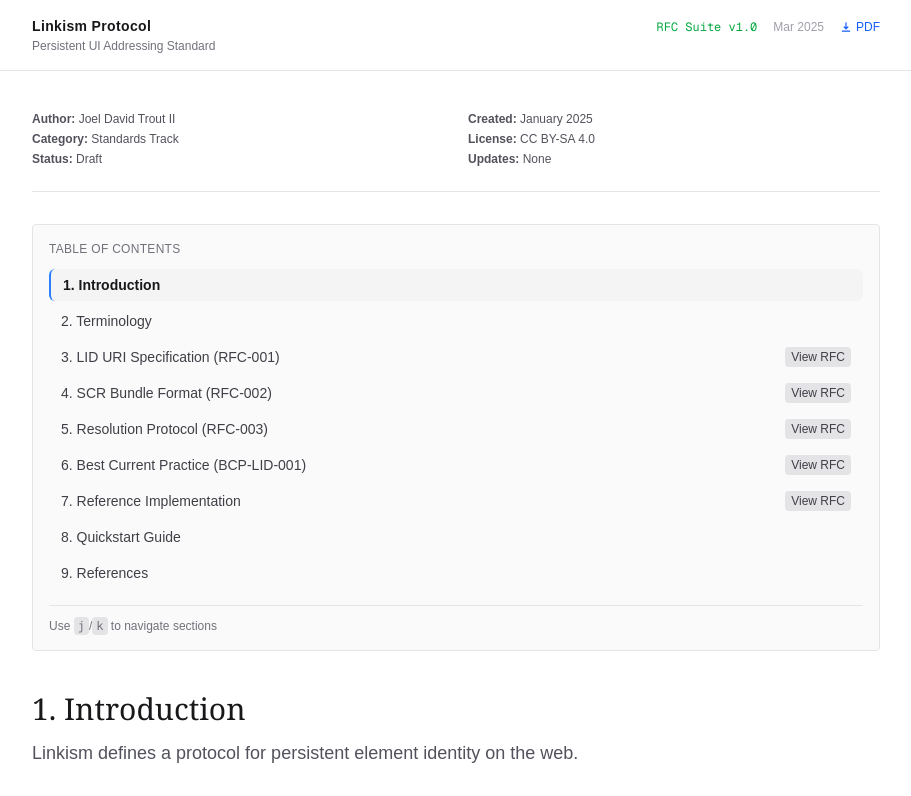
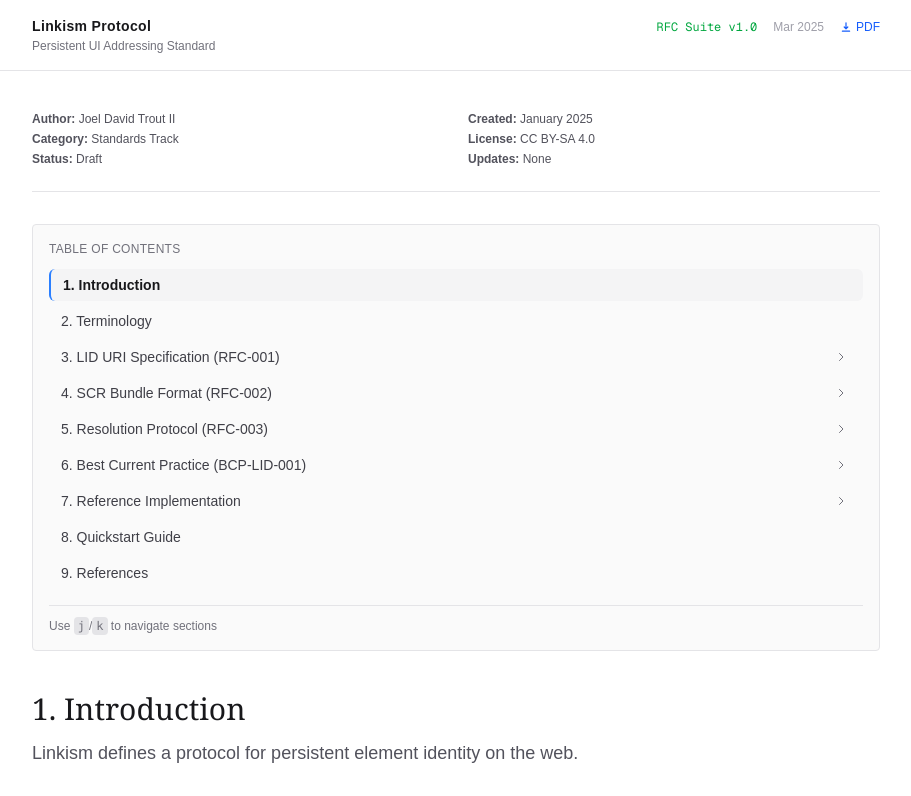
Before and after one commit to linkism/linkism-site, a Next.js app: page / in a window 1280 px wide. Shown: the top 796 px of the page, without its empty margins (184-1095 px from the left). Built offline with nearby package versions, Linux system fonts and the light colour scheme.

Commit message:
Update overlay to render arrow instead of View RFC button

```diff
--- a/src/app/page.tsx
+++ b/src/app/page.tsx
@@ -2287,15 +2287,18 @@ export default function LinkismProtocolSpec() {
                     <span className="flex items-center justify-between">
                       <span>{s.title}</span>
                       {shouldOpenOverlay && (
-                        <span
+                        <button
                           onClick={(e) => {
                             e.stopPropagation(); // Prevent section navigation
                             setSelectedRFC(rfcMap[s.id as keyof typeof rfcMap]); // Open overlay instead
                           }}
-                          className="text-xs px-1.5 py-0.5 ml-2 bg-zinc-200 dark:bg-zinc-800 text-zinc-700 dark:text-zinc-300 rounded hover:bg-zinc-300 dark:hover:bg-zinc-700"
+                          className="p-1 ml-2 text-zinc-500 hover:text-zinc-700 dark:hover:text-zinc-300 hover:bg-zinc-100 dark:hover:bg-zinc-800 rounded transition-colors"
+                          aria-label="View detailed specification"
                         >
-                          View RFC
-                        </span>
+                          <svg className="w-3 h-3" fill="none" stroke="currentColor" viewBox="0 0 24 24">
+                            <path strokeLinecap="round" strokeLinejoin="round" strokeWidth={2} d="M9 5l7 7-7 7" />
+                          </svg>
+                        </button>
                       )}
                     </span>
                   </button>
```
